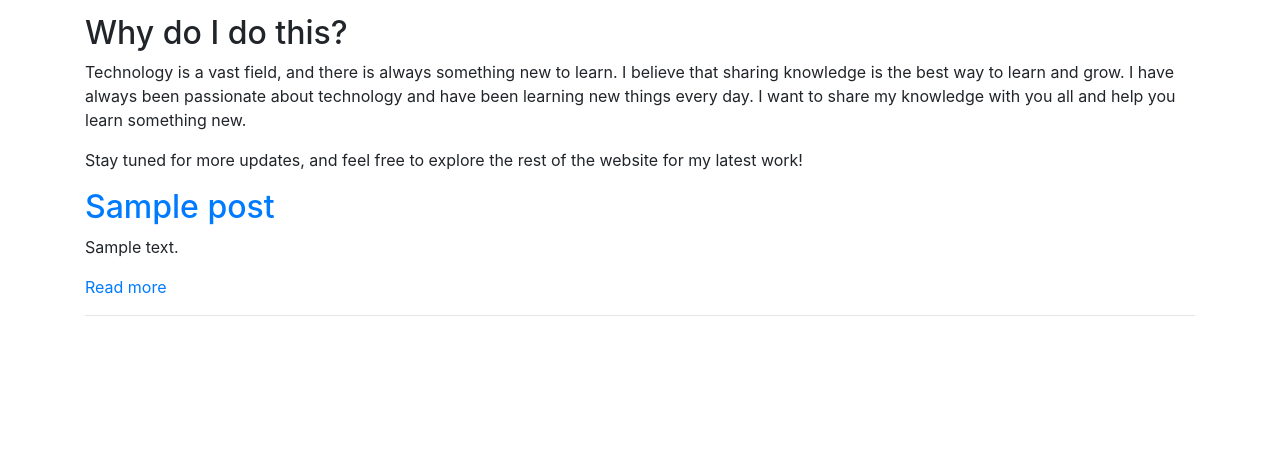
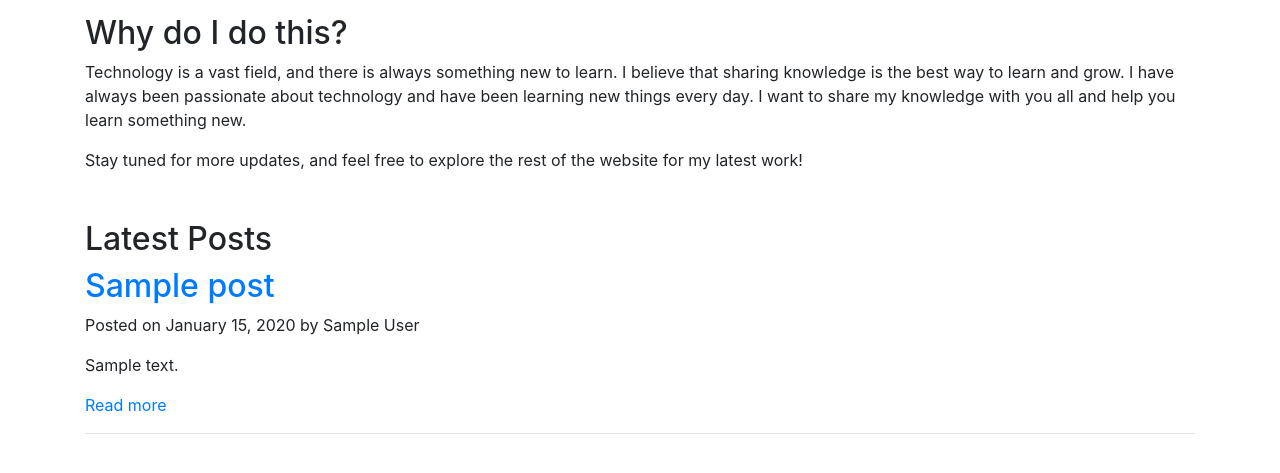
Before and after one commit to tcedco/old-website, a Django app: page / in a window 1280 px wide. Shown: the part 256-729 px from the top of the page. Run offline with Django 5.2, Linux system fonts and the light colour scheme; tables that the repository leaves empty hold one stand-in row (values such as "Sample post"); some libraries are stand-ins or nearby versions.

Commit message:
new author model

```diff
--- a/posts/models.py
+++ b/posts/models.py
@@ -7,6 +7,7 @@ from django.utils.text import slugify
 class Post(models.Model):
     title = models.CharField(max_length=200)
     slug = models.SlugField(unique=True, max_length=200)
+    author = models.CharField(max_length=200, default='Sami Elsayed')
     content = models.TextField()
     date_posted = models.DateTimeField(default=timezone.now)
 
--- a/posts/templates/posts/index.html
+++ b/posts/templates/posts/index.html
@@ -16,9 +16,11 @@
 
 <!-- Display last five posts -->
 
+<h2 class="mt-5">Latest Posts</h2>
 {% for post in posts %}
     <div class="post">
         <h2><a href="{% url 'post-detail' post.slug %}">{{ post.title }}</a></h2>
+        <p>Posted on {{ post.date_posted|date:"F d, Y" }} by {{ post.author }}</p>
         <p>{{ post.content|truncatewords:50 }}</p>
         <a href="{% url 'post-detail' post.slug %}">Read more</a>
         <hr>
--- a/posts/templates/posts/post_detail.html
+++ b/posts/templates/posts/post_detail.html
@@ -9,7 +9,7 @@
 <div class="container">
     <div class="post">
         <h1>{{ post.title }}</h1>
-        <p><small>Posted on {{ post.date_posted|date:"F j, Y, g:i a" }}</small></p>
+        <p><small>Posted on {{ post.date_posted|date:"F j, Y, g:i a" }} by {{ post.author }}</small></p>
         <hr>
         <div class="post-content">
             {{ post.content|safe }}
--- a/posts/templates/posts/posts.html
+++ b/posts/templates/posts/posts.html
@@ -12,6 +12,7 @@
     {% for post in posts %}
         <div class="post">
             <h2><a href="{% url 'post-detail' post.slug %}">{{ post.title }}</a></h2>
+            <p>Posted on {{ post.date_posted|date:"F d, Y" }} by {{ post.author }}</p>
             <p>{{ post.content|truncatewords:50 }}</p>
             <a href="{% url 'post-detail' post.slug %}">Read more</a>
             <hr>
```
Also changed, not shown: posts/migrations/0004_post_author.py (added).
